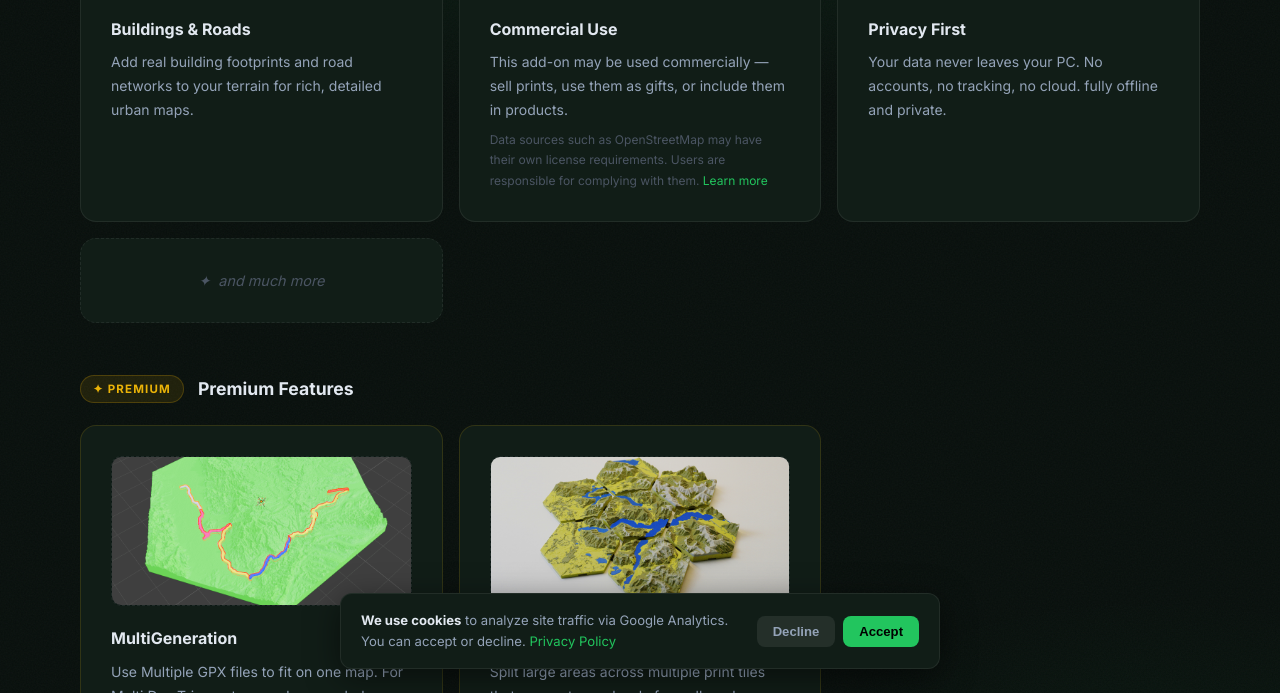
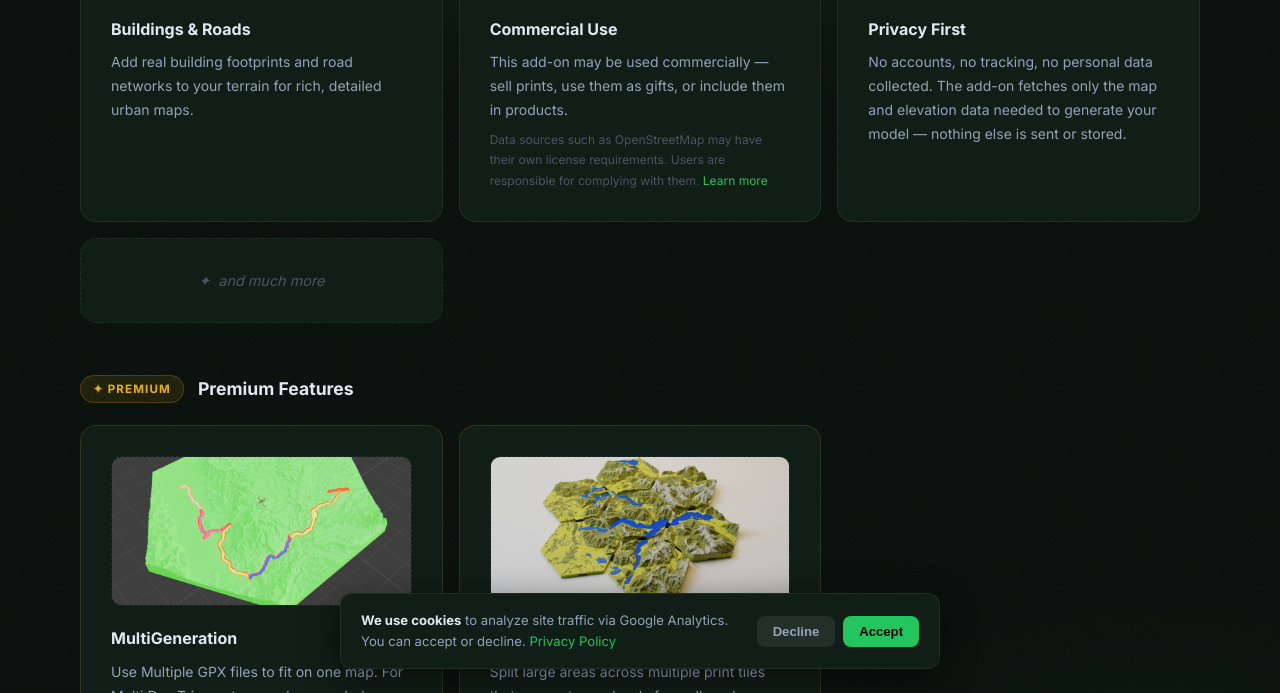
Before and after one commit to EmGi96/TrailPrint3D_web, a Jekyll site: the page built from index.html, in a window 1280 px wide and 900 px high, scrolled down 2579 px, cut to the strip 207-900 px from the top of the window. Built offline with Jekyll 4.4.1, drawn with Linux system fonts in a browser that asks for light colours.

Commit message:
Update privacy description for clarity and transparency

```diff
--- a/index.html
+++ b/index.html
@@ -175,7 +175,7 @@ nav_home: true
                     </div>
 
                     <h3>Privacy First</h3>
-                    <p>Your data never leaves your PC. No accounts, no tracking, no cloud. fully offline and private.</p>
+                    <p>No accounts, no tracking, no personal data collected. The add-on fetches only the map and elevation data needed to generate your model — nothing else is sent or stored.</p>
                 </div>
                 <div class="feat-card-more">✦ &nbsp;and much more</div>
             </div>
```
